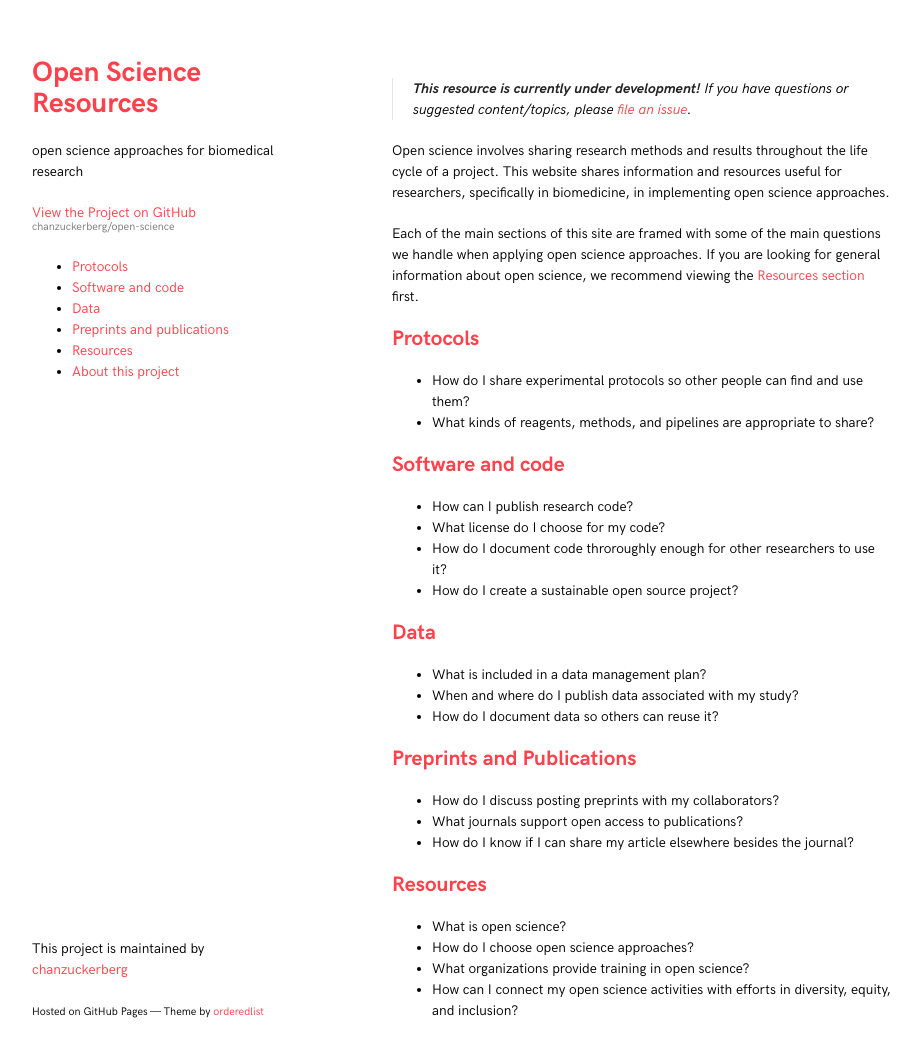
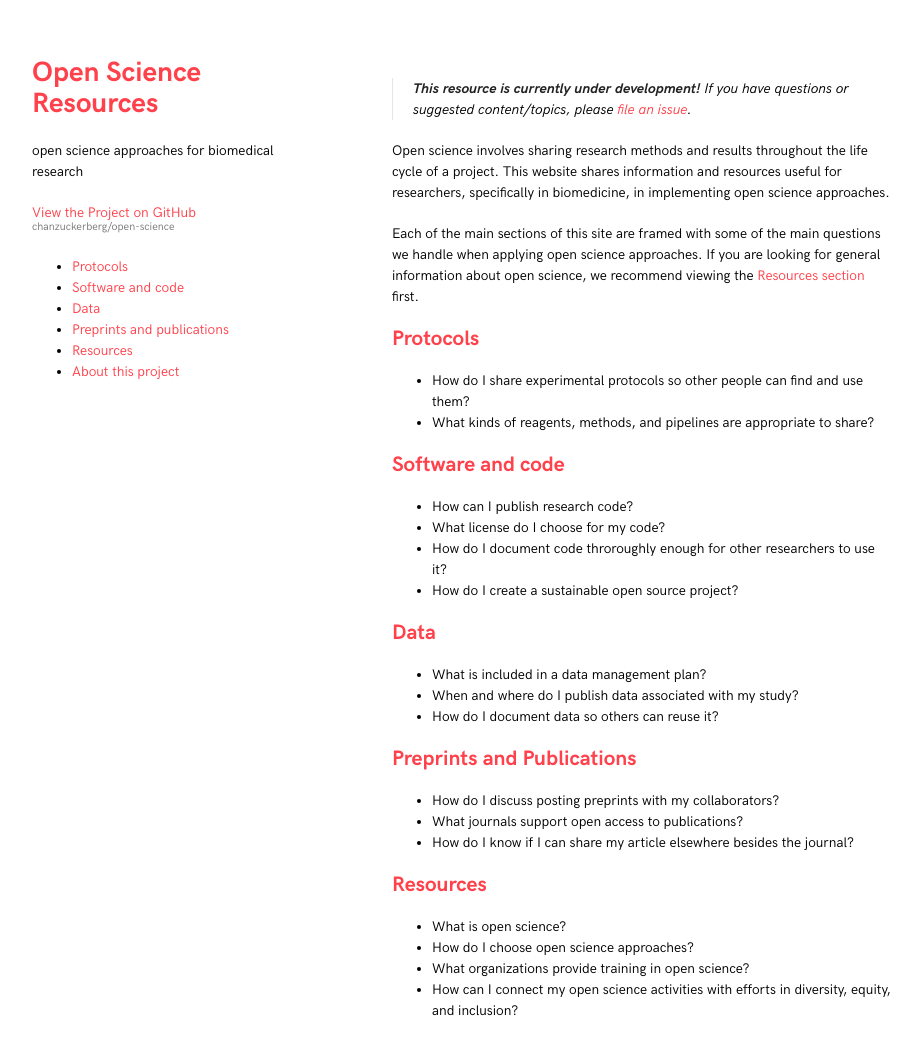
Before and after one commit to chanzuckerberg/open-science, a Jekyll site: the page built from index.md, in a window 1280 px wide and 1091 px high. Shown: the top 1057 px of the window, without its empty margins (178-1099 px from the left). Built offline with Jekyll 4.4.1, drawn with Linux system fonts in a browser that asks for light colours.

Commit message:
removing footer that floats over section links

```diff
--- a/_layouts/default.html
+++ b/_layouts/default.html
@@ -50,10 +50,10 @@
 
       </section>
       <footer>
-        {% if site.github.is_project_page %}
+        <!--{% if site.github.is_project_page %}
         <p>This project is maintained by <a href="{{ site.github.owner_url }}">{{ site.github.owner_name }}</a></p>
         {% endif %}
-        <p><small>Hosted on GitHub Pages &mdash; Theme by <a href="https://github.com/orderedlist">orderedlist</a></small></p>
+        <p><small>Hosted on GitHub Pages &mdash; Theme by <a href="https://github.com/orderedlist">orderedlist</a></small></p>-->
       </footer>
     </div>
     <script src="{{ "/assets/js/scale.fix.js" | relative_url }}"></script>
```
